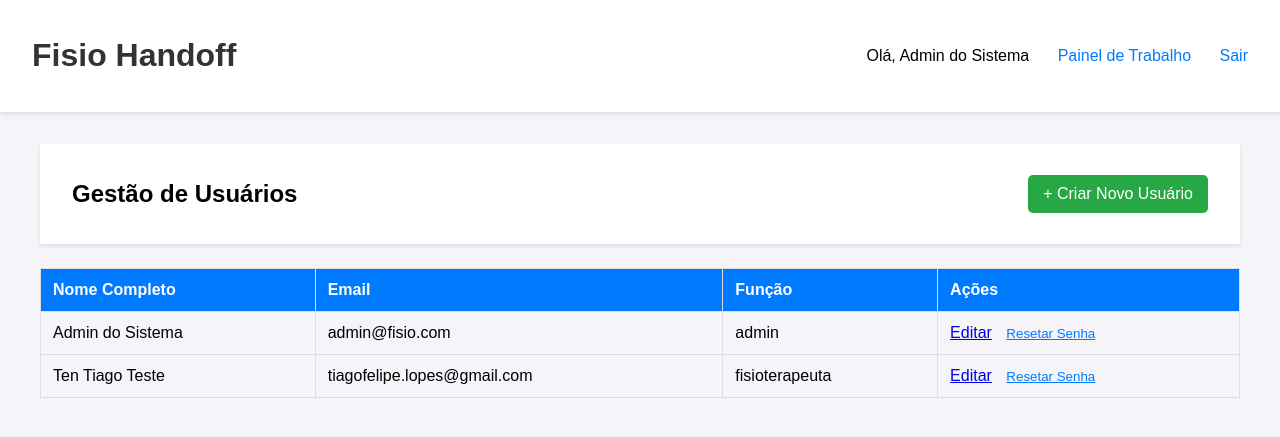
After one commit to programmertiago/app-fisio, a Flask app: page /admin/usuarios in a window 1280 px wide. The commit adds this page. Shown: the top 437 px of the page. Run offline with Flask 3, Linux system fonts and the light colour scheme; a user stored in the database is signed in; data comes from the database, SQL or seed files in the repository; both versions use the stored data as it was after the commit.

Commit message:
Implementa gestão de usuários (Criar, Editar, Resetar Senha)

```diff
--- a/app.py
+++ b/app.py
@@ -1,5 +1,7 @@
 # app.py
 import sqlite3
+import secrets
+import string
 from flask import Flask, render_template, request, redirect, url_for, flash
 from datetime import date, datetime
 from werkzeug.security import check_password_hash, generate_password_hash
@@ -12,9 +14,25 @@ app.config['SECRET_KEY'] = 'uma-chave-secreta-muito-segura-trocar-depois'
 DB_NAME = 'hospital.db'
 
 # --- Configuração do Flask-Login ---
+
 login_manager = LoginManager()
 login_manager.init_app(app)
 login_manager.login_view = 'login' # Redireciona para a rota 'login' se o usuário não estiver logado
+
+# --- Decorators Customizados ---
+from functools import wraps
+
+def admin_required(f):
+    """
+    Decorator que garante que o usuário logado é um administrador.
+    """
+    @wraps(f)
+    def decorated_function(*args, **kwargs):
+        if not current_user.is_authenticated or current_user.funcao != 'admin':
+            flash('Acesso negado. Você precisa ser um administrador para ver esta página.', 'error')
+            return redirect(url_for('painel_diario'))
+        return f(*args, **kwargs)
+    return decorated_function
 
 # --- Modelo de Usuário ---
 class Usuario(UserMixin):
@@ -188,6 +206,126 @@ def inativar_paciente(paciente_id):
     conn.close()
     return redirect(url_for('painel_diario'))
 
+# --- ROTAS DA ÁREA DO ADMINISTRADOR ---
+
+@app.route('/admin/usuarios')
+@login_required
+@admin_required
+def lista_usuarios():
+    conn = get_db_connection()
+    usuarios = conn.execute('SELECT id, nome_completo, email, funcao FROM usuarios ORDER BY nome_completo').fetchall()
+    conn.close()
+    return render_template('admin/lista_usuarios.html', usuarios=usuarios)
+
+@app.route('/admin/usuarios/novo', methods=['GET', 'POST'])
+@login_required
+@admin_required
+def criar_usuario():
+    if request.method == 'POST':
+        # Coleta os dados do formulário
+        nome = request.form['nome_completo']
+        email = request.form['email']
+        senha = request.form['senha']
+        funcao = request.form['funcao']
+
+        # Conecta ao banco e verifica se o email já existe para evitar duplicados
+        conn = get_db_connection()
+        usuario_existente = conn.execute('SELECT id FROM usuarios WHERE email = ?', (email,)).fetchone()
+
+        if usuario_existente:
+            # Se o email já existe, avisa o admin e redireciona de volta
+            flash('Este email já está cadastrado no sistema.', 'error')
+            conn.close()
+            return redirect(url_for('criar_usuario'))
+
+        # Se o email for novo, criptografa a senha e insere no banco
+        senha_hashed = generate_password_hash(senha)
+        conn.execute(
+            'INSERT INTO usuarios (nome_completo, email, senha_hash, funcao) VALUES (?, ?, ?, ?)',
+            (nome, email, senha_hashed, funcao)
+        )
+        conn.commit()
+        conn.close()
+
+        # Avisa que deu tudo certo e redireciona para a lista de usuários
+        flash('Usuário criado com sucesso!', 'success')
+        return redirect(url_for('lista_usuarios'))
+
+    # Se o método for GET (primeiro acesso à página), apenas mostra o formulário
+    return render_template('admin/form_usuario.html')
+
+# Adicione este bloco logo após a função criar_usuario()
+
+@app.route('/admin/usuarios/editar/<int:usuario_id>', methods=['GET', 'POST'])
+@login_required
+@admin_required
+def editar_usuario(usuario_id):
+    conn = get_db_connection()
+    # Primeiro, busca o usuário que será editado para garantir que ele existe
+    usuario = conn.execute('SELECT * FROM usuarios WHERE id = ?', (usuario_id,)).fetchone()
+
+    if usuario is None:
+        flash('Usuário não encontrado.', 'error')
+        conn.close()
+        return redirect(url_for('lista_usuarios'))
+
+    if request.method == 'POST':
+        # Coleta os dados do formulário
+        nome = request.form['nome_completo']
+        email = request.form['email']
+        funcao = request.form['funcao']
+
+        # Verifica se o novo email já pertence a OUTRO usuário
+        usuario_existente = conn.execute('SELECT id FROM usuarios WHERE email = ? AND id != ?', (email, usuario_id)).fetchone()
+        if usuario_existente:
+            flash('Este email já está em uso por outro usuário.', 'error')
+            conn.close()
+            # Re-renderiza o formulário com os dados originais do usuário
+            return render_template('admin/form_usuario.html', usuario=usuario)
+
+        # Atualiza os dados no banco
+        conn.execute(
+            'UPDATE usuarios SET nome_completo = ?, email = ?, funcao = ? WHERE id = ?',
+            (nome, email, funcao, usuario_id)
+        )
+        conn.commit()
+        conn.close()
+
+        flash('Usuário atualizado com sucesso!', 'success')
+        return redirect(url_for('lista_usuarios'))
+
+    # Se a requisição for GET, apenas mostra o formulário já preenchido
+    conn.close()
+    return render_template('admin/form_usuario.html', usuario=usuario)
+
+@app.route('/admin/usuarios/resetar_senha/<int:usuario_id>', methods=['POST'])
+@login_required
+@admin_required
+def resetar_senha(usuario_id):
+    # Define os caracteres que podem ser usados na nova senha
+    alfabeto = string.ascii_letters + string.digits + '!@#$%^&*'
+    # Gera uma senha segura de 12 caracteres
+    nova_senha = ''.join(secrets.choice(alfabeto) for i in range(12))
+
+    # Criptografa a nova senha
+    senha_hashed = generate_password_hash(nova_senha)
+
+    conn = get_db_connection()
+    # Atualiza a senha do usuário no banco de dados
+    conn.execute('UPDATE usuarios SET senha_hash = ? WHERE id = ?', (senha_hashed, usuario_id))
+
+    # Pega o nome do usuário para a mensagem de feedback
+    usuario = conn.execute('SELECT nome_completo FROM usuarios WHERE id = ?', (usuario_id,)).fetchone()
+
+    conn.commit()
+    conn.close()
+
+    # Mostra a nova senha na tela UMA VEZ para o admin poder copiar
+    flash(f"A nova senha para '{usuario['nome_completo']}' é: {nova_senha}", 'success')
+    flash('Anote e envie ao usuário. Esta senha não será mostrada novamente.', 'warning')
+
+    return redirect(url_for('lista_usuarios'))
+
 # --- Execução do Aplicativo ---
 if __name__ == '__main__':
     app.run(host='0.0.0.0', port=5000, debug=True)
--- /dev/null
+++ b/templates/admin/lista_usuarios.html
@@ -0,0 +1,66 @@
+{% extends 'base.html' %}
+
+{% block title %}Gestão de Usuários{% endblock %}
+
+{% block content %}
+<style>
+    .table { width: 100%; border-collapse: collapse; margin-top: 1.5em; }
+    .table th, .table td { padding: 12px; border: 1px solid #ddd; text-align: left; }
+    .table th { background-color: #007bff; color: white; }
+    .actions a { margin-right: 10px; }
+
+    /* --- REGRAS ADICIONADAS --- */
+    .btn {
+        padding: 10px 15px;
+        border-radius: 5px;
+        text-decoration: none;
+        color: white !important; /* Adicionado para garantir a cor do texto */
+        cursor: pointer;
+    }
+    .btn-primary {
+        background-color: #28a745;
+    }
+    .btn-primary:hover {
+        background-color: #218838;
+    }
+</style>
+
+<div class="header" style="display: flex; justify-content: space-between; align-items: center;">
+    <h2>Gestão de Usuários</h2>
+    <a href="{{ url_for('criar_usuario') }}" class="btn btn-primary" style="color: white; text-decoration: none;">+ Criar Novo Usuário</a>
+</div>
+
+<table class="table">
+    <thead>
+        <tr>
+            <th>Nome Completo</th>
+            <th>Email</th>
+            <th>Função</th>
+            <th>Ações</th>
+        </tr>
+    </thead>
+    <tbody>
+        {% for usuario in usuarios %}
+        <tr>
+            <td>{{ usuario['nome_completo'] }}</td>
+            <td>{{ usuario['email'] }}</td>
+            <td>{{ usuario['funcao'] }}</td>
+            <td class="actions">
+                <a href="{{ url_for('editar_usuario', usuario_id=usuario['id']) }}">Editar</a>
+                <form action="{{ url_for('resetar_senha', usuario_id=usuario['id']) }}" method="POST" style="display: inline;">
+    <button type="submit"
+            onclick="return confirm('Tem certeza que deseja gerar uma nova senha para este usuário? Esta ação não pode ser desfeita.');"
+            style="background:none; border:none; padding:0; color:#007bff; cursor:pointer; text-decoration: underline;">
+        Resetar Senha
+    </button>
+</form>
+            </td>
+        </tr>
+        {% else %}
+        <tr>
+            <td colspan="4">Nenhum usuário encontrado.</td>
+        </tr>
+        {% endfor %}
+    </tbody>
+</table>
+{% endblock %}
--- /dev/null
+++ b/templates/base.html
@@ -0,0 +1,50 @@
+<!DOCTYPE html>
+<html lang="pt-br">
+<head>
+    <meta charset="UTF-8">
+    <meta name="viewport" content="width=device-width, initial-scale=1.0">
+    <title>{% block title %}Fisio Handoff{% endblock %}</title>
+    <style>
+        body { font-family: Arial, sans-serif; margin: 0; background-color: #f4f4f9; }
+        .container { max-width: 1200px; margin: 0 auto; padding: 2em; }
+        .header { display: flex; justify-content: space-between; align-items: center; background-color: #fff; padding: 1em 2em; box-shadow: 0 2px 4px rgba(0,0,0,0.1); }
+        .header h1 a { color: #333; text-decoration: none; }
+        .header-nav a { color: #007bff; text-decoration: none; margin-left: 1.5em; }
+        .header-nav a.button { background-color: #28a745; color: white; padding: 10px 15px; border-radius: 5px; }
+        .flash-error { background-color: #f8d7da; color: #721c24; padding: 1em; border: 1px solid #f5c6cb; border-radius: 5px; margin: 1em 0; text-align: center; }
+        /* Adicione aqui outros estilos que se repetem */
+    </style>
+</head>
+<body>
+    <header class="header">
+        <h1><a href="{{ url_for('painel_diario') }}">Fisio Handoff</a></h1>
+        <nav class="header-nav">
+    {% if current_user.is_authenticated %}
+        <span>Olá, {{ current_user.nome_completo }}</span>
+
+        {% if current_user.funcao == 'admin' %}
+            {% if request.endpoint == 'lista_usuarios' %}
+                <a href="{{ url_for('painel_diario') }}">Painel de Trabalho</a>
+            {% else %}
+                <a href="{{ url_for('lista_usuarios') }}">Gerenciar Usuários</a>
+            {% endif %}
+        {% endif %}
+
+        <a href="{{ url_for('logout') }}">Sair</a>
+    {% endif %}
+</nav>
+    </header>
+
+    <main class="container">
+        {% with messages = get_flashed_messages(with_categories=true) %}
+            {% if messages %}
+                {% for category, message in messages %}
+                    <div class="flash-{{ category }}">{{ message }}</div>
+                {% endfor %}
+            {% endif %}
+        {% endwith %}
+
+        {% block content %}{% endblock %}
+    </main>
+</body>
+</html>
```
Also changed, not shown: templates/admin/form_usuario.html (added, +52 -0 lines), templates/login.html (+10 -24 lines), templates/painel_diario.html (+14 -20 lines), hospital.db.
